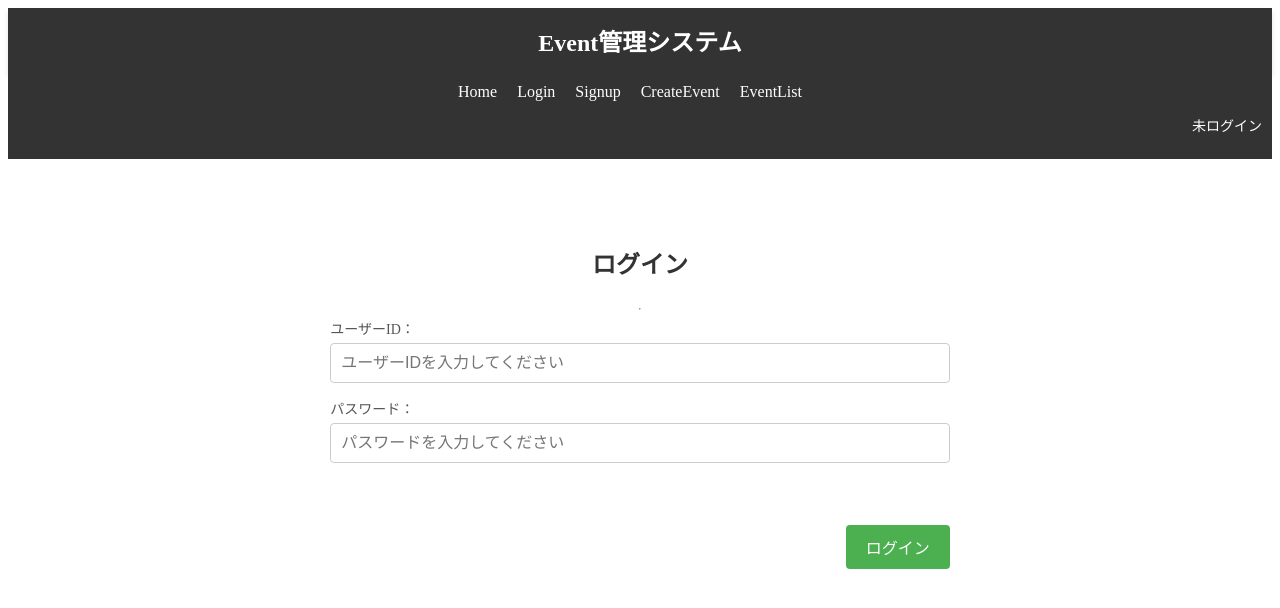
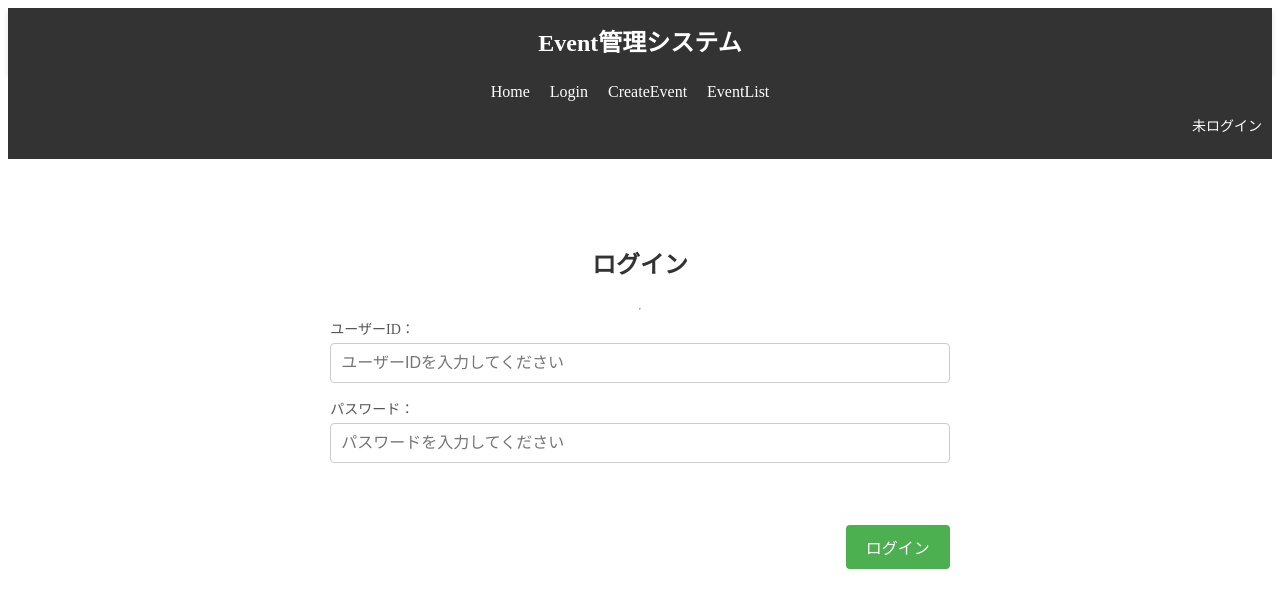
Before and after one commit to kh32n/event-system, a React (Create React App) app in the folder client/: page /login in a window 1280 px wide. Shown: the top 608 px of the page. Built offline with nearby package versions, Linux system fonts and the light colour scheme.

Commit message:
feat:JWTを使ったログアウト機能の実装

```diff
--- a/client/src/App.js
+++ b/client/src/App.js
@@ -7,10 +7,11 @@ import CreateEvent from './pages/CreateEventPage';
 import EventList from './pages/EventListPage';
 import Navbar from './components/Navbar.js';
 import Header from './components/Header.js';
-
+import { AuthProvider } from './context/AuthContext.js';
 function App() {
   return (
     <div>
+      <AuthProvider>
         <Header />
         <Navbar />
 
@@ -21,6 +22,7 @@ function App() {
           <Route path="/create-event" element={<CreateEvent />} />
           <Route path="/events" element={<EventList />} />
         </Routes>
+      </AuthProvider>
     </div>
   );
 }
--- a/client/src/components/LogoutButton.js
+++ b/client/src/components/LogoutButton.js
@@ -1,19 +1,19 @@
 import React from 'react';
 import { useNavigate } from 'react-router-dom';
+import { AuthContext } from '../context/AuthContext';
 
 function LogoutButton() {
     const navigate = useNavigate();
-
+    const { setIsLogin } = React.useContext(AuthContext);
     const handleLogout = () => {
-        // トークンを削除
         const token = localStorage.getItem("token");
         // alert(`JWT Token: ${token}`);
         localStorage.removeItem("token");
 
-        // ログアウト後の通知
+        setIsLogin(false)
         alert("ログアウトしました");
 
-        // ログインページにリダイレクト
+
         navigate("/login");
     };
     return (
--- a/client/src/components/Navbar.js
+++ b/client/src/components/Navbar.js
@@ -1,77 +1,43 @@
-import React, { useState, useEffect } from 'react';
+import React, { useContext } from 'react';
 import { Link } from 'react-router-dom';
 import '../styles/Navbar.css';
 import LogoutButton from './LogoutButton.js';
+import { AuthContext } from '../context/AuthContext.js';
 
 function Navbar() {
-  const [isLogin, setIsLogin] = useState(false);
+  const { isLogin } = useContext(AuthContext);
 
+  return (
 
-  useEffect(() => {
-    const token = localStorage.getItem("token");
-    if (token) {
-      setIsLogin(true);
-    } else {
-      setIsLogin(false);
-    }
-  }, []);
-
-  function LoginNav() {
-    if (isLogin) {
-      return (
+    <div className="auth-status">
+      {isLogin ? (
+        <>
           <nav className="nav">
             <ul>
-            <li>
-              <Link to="/">Home</Link>
-            </li>
-            <li>
-              <Link to="/signup">Signup</Link>
-            </li>
-            <li>
-              <Link to="/create-event">CreateEvent</Link>
-            </li>
-            <li>
-              <Link to="/events">EventList</Link>
-            </li>
+              <li><Link to="/">Home</Link></li>
+              <li><Link to="/signup">Signup</Link></li>
+              <li><Link to="/create-event">CreateEvent</Link></li>
+              <li><Link to="/events">EventList</Link></li>
             </ul>
-          <div className="auth-status">
             <p>ログイン中</p>
             <LogoutButton />
-          </div>
           </nav>
-      );
-    } else {
-      return (
+        </>
+      ) : (
+        <>
           <nav className="nav">
             <ul>
-            <li>
-              <Link to="/">Home</Link>
-            </li>
-            <li>
-              <Link to="/login">Login</Link>
-            </li>
-            <li>
-              <Link to="/signup">Signup</Link>
-            </li>
-            <li>
-              <Link to="/create-event">CreateEvent</Link>
-            </li>
-            <li>
-              <Link to="/events">EventList</Link>
-            </li>
+              <li><Link to="/">Home</Link></li>
+              <li><Link to="/login">Login</Link></li>
+              <li><Link to="/create-event">CreateEvent</Link></li>
+              <li><Link to="/events">EventList</Link></li>
             </ul>
-          <div className="auth-status">
             <p>未ログイン</p>
-          </div>
           </nav>
-      );
+        </>
+      )
       }
-  }
-
-  return (
-    <div>
-      <LoginNav />
-    </div>
+    </div >
   );
 }
 
--- /dev/null
+++ b/client/src/context/AuthContext.js
@@ -0,0 +1,20 @@
+import React, { createContext, useState, useEffect } from 'react';
+
+export const AuthContext = createContext();
+
+export const AuthProvider = ({ children }) => {
+    const [isLogin, setIsLogin] = useState(false);
+
+    useEffect(() => {
+        const token = localStorage.getItem("token");
+        if (token) {
+            setIsLogin(true);
+        }
+    }, []);
+
+    return (
+        <AuthContext.Provider value={{ isLogin, setIsLogin }}>
+            {children}
+        </AuthContext.Provider>
+    );
+};
--- a/client/src/pages/LoginPage.js
+++ b/client/src/pages/LoginPage.js
@@ -2,9 +2,11 @@ import React from 'react';
 import LoginForm from '../components/LoginForm';
 import Axios from 'axios';
 import { useNavigate } from 'react-router-dom';
+import { AuthContext } from '../context/AuthContext.js';
 
 function LoginPage() {
     const navigate = useNavigate();
+    const { setIsLogin } = React.useContext(AuthContext);
     const LoginUser = ({ username, password }) => {
         Axios.post('http://localhost:3001/api/login/user', { username, password })
             .then((res) => {
@@ -12,6 +14,7 @@ function LoginPage() {
                 const token = res.data.token;
                 localStorage.setItem("token", token);
                 // alert(`JWT Token: ${token}`);
+                setIsLogin(true)
                 navigate("/");
 
             })
```
Lines whose indentation alone changed are shown as unchanged.
